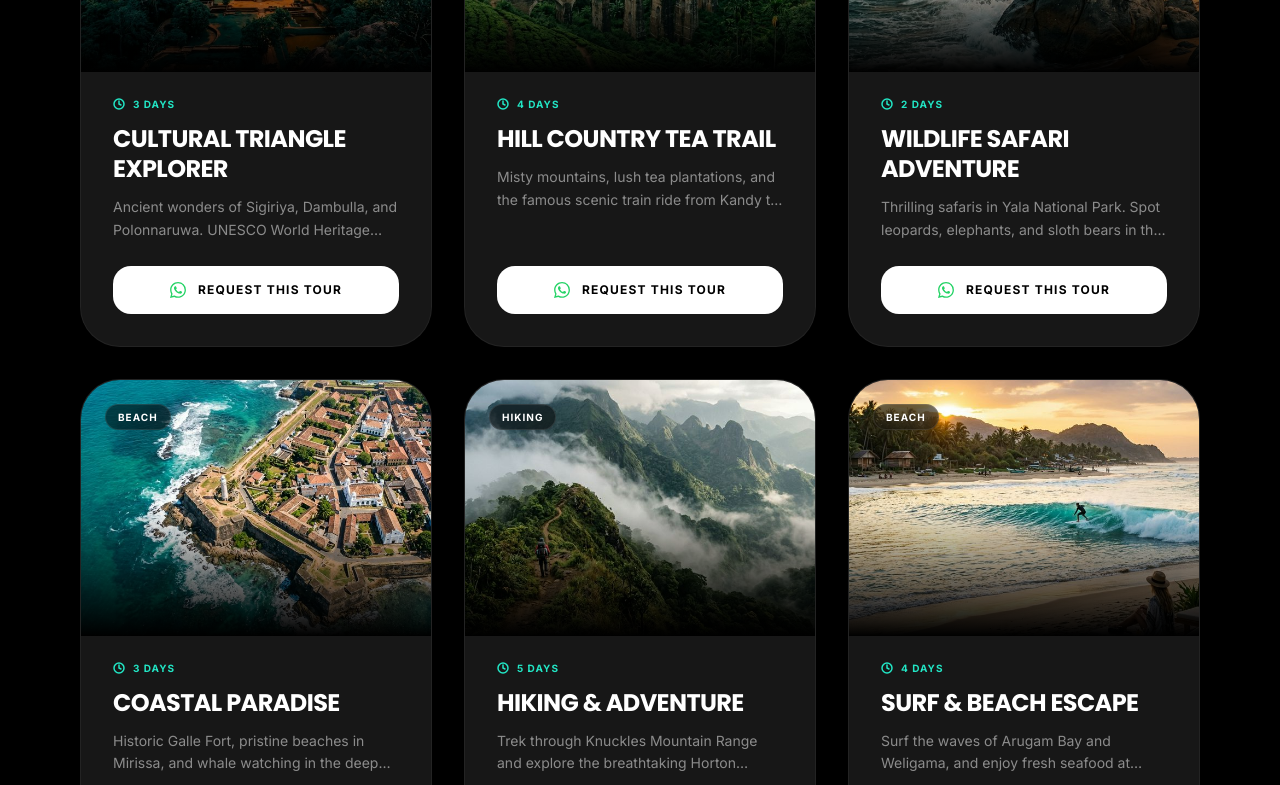
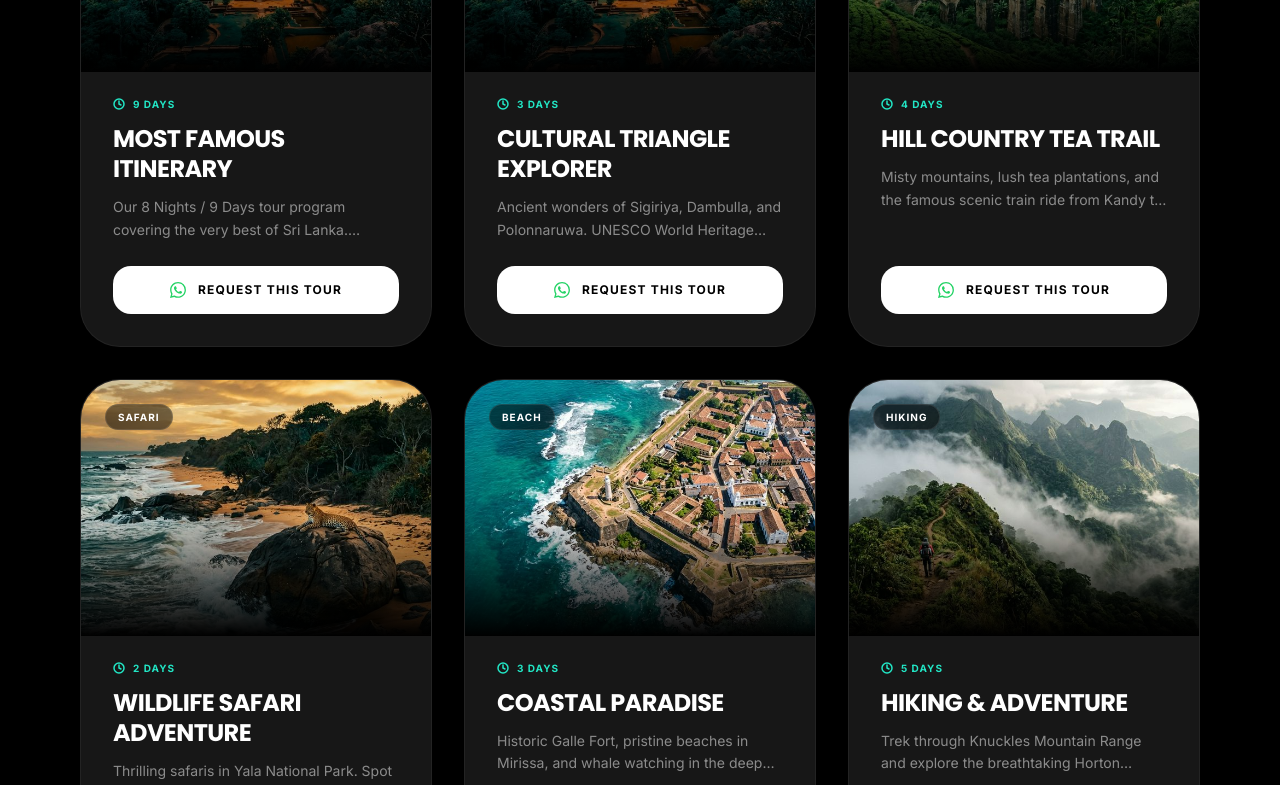
Before and after one commit to santhushii/travel_with_sohan, a Next.js app: page /en/tours in a window 1280 px wide. Shown: the part 800-1585 px from the top of the page. Built offline with nearby package versions, Linux system fonts and the light colour scheme.

Commit message:
Highlight Most Famous itinerary on tours list and homepage

```diff
--- a/app/[locale]/tours/page.tsx
+++ b/app/[locale]/tours/page.tsx
@@ -32,6 +32,14 @@ function ToursList() {
     const tourParam = searchParams.get("tour");
 
     const tours = [
+        {
+            id: 7,
+            title: "Most Famous Itinerary",
+            description: "Our 8 Nights / 9 Days tour program covering the very best of Sri Lanka.\n\nItinerary:\nDay 1: Airport \u2192 Sigiriya (Overnight: Sigiriya)\nDay 2: Sigiriya \u2192 Polonnaruwa \u2192 Sigiriya (Overnight: Sigiriya)\nDay 3: Sigiriya \u2192 Dambulla \u2192 Kandy (Overnight: Kandy)\nDay 4: Kandy \u2192 Pinnawala \u2192 Kandy (Overnight: Kandy)\nDay 5: Kandy \u2192 Nuwara Eliya \u2192 Ella (Overnight: Ella)\nDay 6: Excursion in Ella (Overnight: Ella)\nDay 7: Ella \u2192 Yala Safari (Overnight: Yala)\nDay 8: Yala \u2192 Mirissa (Overnight: Galle)\nDay 9: Galle \u2192 Airport",
+            image: IMAGES.tours.sigiriya,
+            duration: "9 Days",
+            type: "culture",
+        },
         {
             id: 1,
             title: "Cultural Triangle Explorer",
@@ -79,14 +87,6 @@ function ToursList() {
             image: IMAGES.tours.surf,
             duration: "4 Days",
             type: "beach",
-        },
-        {
-            id: 7,
-            title: "Most Famous Itinerary",
-            description: "Our 8 Nights / 9 Days tour program covering the very best of Sri Lanka.\n\nItinerary:\nDay 1: Airport \u2192 Sigiriya (Overnight: Sigiriya)\nDay 2: Sigiriya \u2192 Polonnaruwa \u2192 Sigiriya (Overnight: Sigiriya)\nDay 3: Sigiriya \u2192 Dambulla \u2192 Kandy (Overnight: Kandy)\nDay 4: Kandy \u2192 Pinnawala \u2192 Kandy (Overnight: Kandy)\nDay 5: Kandy \u2192 Nuwara Eliya \u2192 Ella (Overnight: Ella)\nDay 6: Excursion in Ella (Overnight: Ella)\nDay 7: Ella \u2192 Yala Safari (Overnight: Yala)\nDay 8: Yala \u2192 Mirissa (Overnight: Galle)\nDay 9: Galle \u2192 Airport",
-            image: IMAGES.tours.sigiriya,
-            duration: "9 Days",
-            type: "culture",
         },
     ];
 
--- a/components/home/PopularToursSection.tsx
+++ b/components/home/PopularToursSection.tsx
@@ -16,6 +16,15 @@ export default function PopularToursSection() {
     const sectionRef = useRef<HTMLElement>(null);
 
     const tours = [
+        {
+            id: 7,
+            label: "MOST FAMOUS",
+            title: t("tourFamousTitle", { fallback: "Most Famous Itinerary" }),
+            location: "Island Wide",
+            duration: "9 Days",
+            image: IMAGES.tours.sigiriya,
+            href: "/tours?tour=7",
+        },
         {
             id: 1,
             label: "TOUR 01",
```
